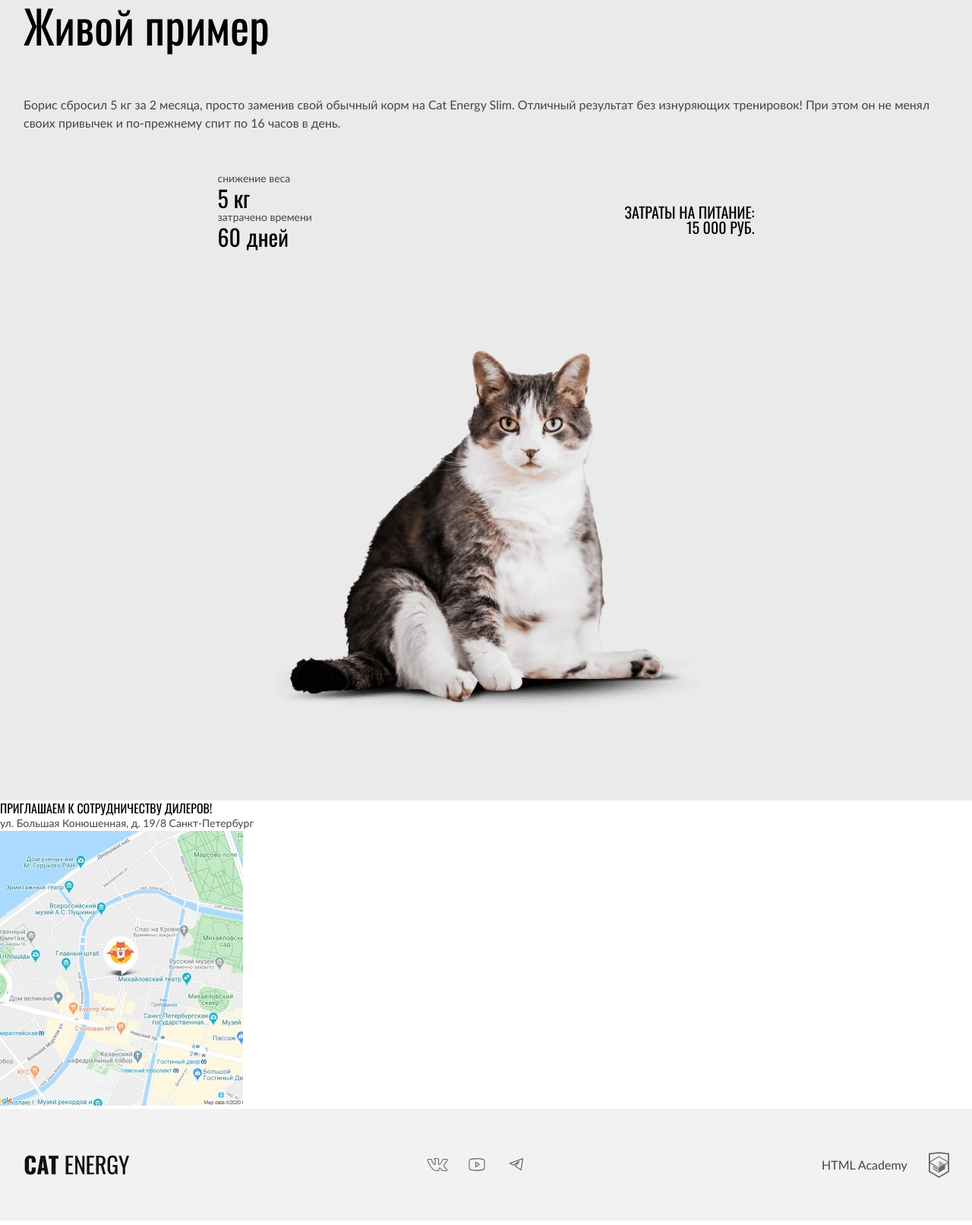
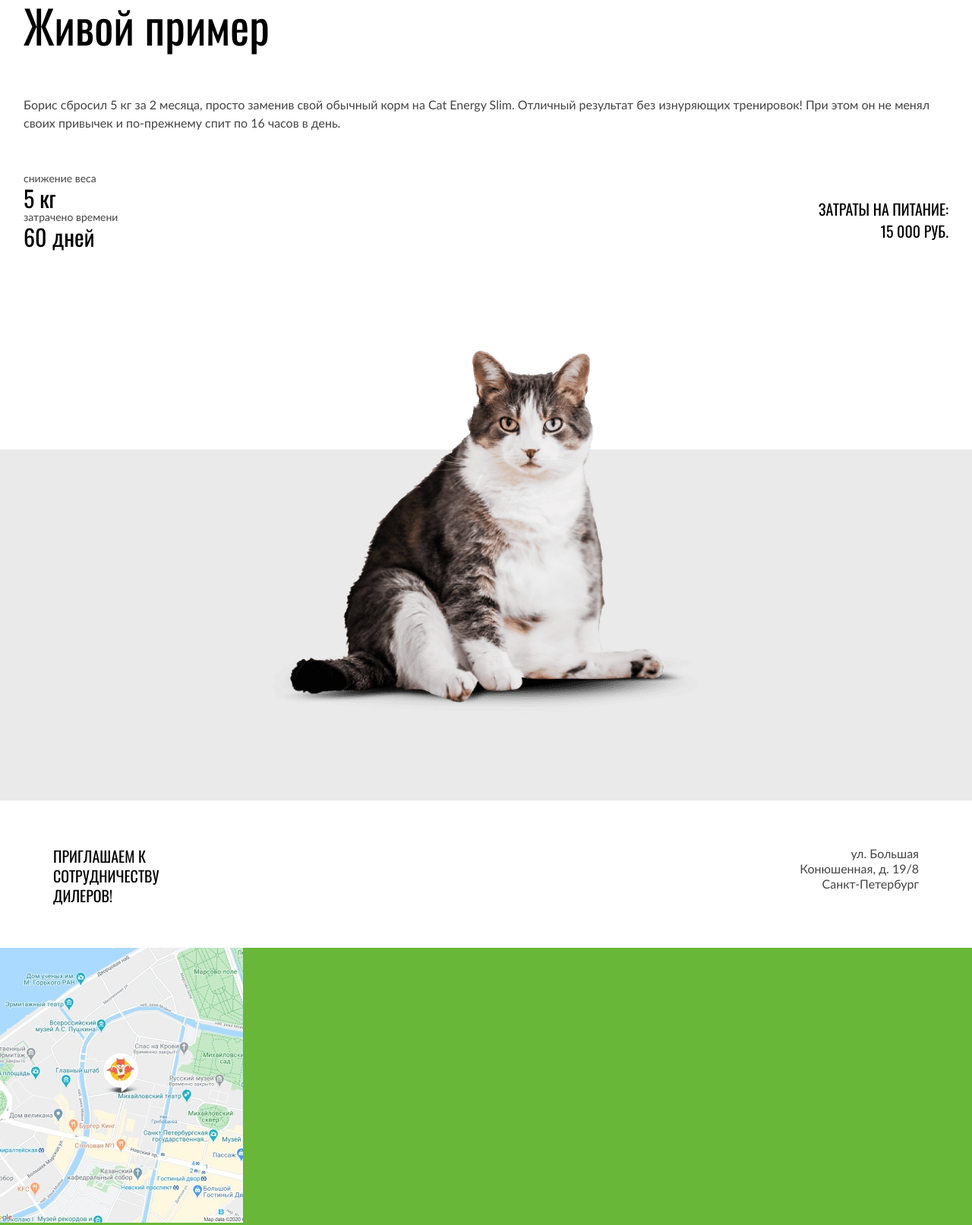
Before and after one commit to htmlacademy-adaptive/2257983-cat-energy-28, a website: page source/index.html in a window 1280 px wide. Shown: the part 2157-3770 px from the top of the page at 76% size. Drawn offline with nearby package versions, Linux system fonts and the light colour scheme; files that its build step writes are made by us from their sources; files whose address does not match are found by name.

Commit message:
Стилизация главной страницы

```diff
--- a/source/index.html
+++ b/source/index.html
@@ -79,13 +79,14 @@
       </section>
 
       <section class="example">
+        <div class="example__wrapper">
           <h2 class="example__title">Живой пример</h2>
           <p class="example__description">Борис сбросил 5 кг за 2 месяца, просто заменив свой
               обычный корм на Cat Energy Slim. Отличный результат
               без изнуряющих тренировок! При этом он не менял своих
               привычек и по-прежнему спит по 16 часов в день. </p>
 
-        <div class="example__wrapper">
+          <div class="profit">
             <div class="stats">
               <dl class="stats__list">
                 <dt class="stats__description">снижение веса</dt>
@@ -100,6 +101,7 @@
               <span class="expenses__price">15 000 РУБ.</span>
             </div>
           </div>
+        </div>
 
         <div class="cat">
           <img class="cat__image" src="img/index/cat-fat.png" alt="Толстый кот" width="280" height="256">
@@ -108,15 +110,15 @@
     </main>
 
     <footer class="main-footer">
-      <div class="main-footer__wrapper">
-
-        <div class="main-footer__adress adress">
+      <div class="main-footer__location location">
+        <div class="location__adress adress">
           <p class="adress__call">приглашаем к сотрудничеству дилеров!</p>
           <p class="adress__text">ул. Большая Конюшенная, д. 19/8 Санкт-Петербург</p>
         </div>
 
-        <div class="main-footer__map map">
+        <div class="location__map map">
           <img class="map__image" src="img/map-mobile.jpg" alt="Местонахождение на карте" width="320" height="362">
+        </div>
       </div>
 
       <div class="main-footer__bottom bottom">
@@ -146,7 +148,6 @@
           </a>
         </div>
       </div>
-      </div>
     </footer>
   </body>
 </html>
--- a/source/less/blocks/adress.less
+++ b/source/less/blocks/adress.less
@@ -1,13 +1,51 @@
+.adress {
+  padding: 26px 20px;
+  display: flex;
+  justify-content: space-between;
+
+  @media (min-width: @tablet-width) {
+    padding: 60px 70px 56px;
+  }
+
+  @media (min-width: @desktop-width) {
+    box-sizing: border-box;
+    width: 565px;
+    height: 198px;
+    padding: 56px 60px 56px 80px;
+    position: absolute;
+    top: 95px;
+    left: 110px;
+    background-color: @button-text-color;
+  }
+}
+
 .adress__call {
   .font-submain;
+  width: 139px;
   font-size: 16px;
   line-height: 20px;
   margin: 0;
   text-transform: uppercase;
+
+  @media (min-width: @tablet-width) {
+    font-size: 20px;
+    line-height: 26px;
+  }
 }
 
 .adress__text {
+  width: 139px;
   line-height: 20px;
   margin: 0;
   color: @text-color-submain;
+
+  @media (min-width: @tablet-width) {
+    width: 160px;
+    font-size: 16px;
+    text-align: right;
+  }
+
+  @media (min-width: @desktop-width) {
+    text-align: left;
+  }
 }
--- a/source/less/blocks/cat.less
+++ b/source/less/blocks/cat.less
@@ -1,6 +1,12 @@
+.cat {
+  @media (min-width: @desktop-width) {
+    padding-bottom: 10px;
+    align-self: flex-end;
+  }
+}
+
 .cat__image {
   display: block;
-  align-items: center;
 
   @media (min-width: @tablet-width) {
     width: 560px;
--- a/source/less/blocks/catalog.less
+++ b/source/less/blocks/catalog.less
@@ -35,7 +35,6 @@
   background-color: @bg-color-main;
 
   @media (min-width: @tablet-width) {
-    box-sizing: border-box;
     min-height: 372px;
     padding: 70px 316px 53px 52px;
   }
--- a/source/less/blocks/example.less
+++ b/source/less/blocks/example.less
@@ -7,6 +7,30 @@
 
   @media (min-width: @tablet-width) {
     padding: 90px 31px 101px;
+    background-image: linear-gradient(to top, @bg-color-submain 462px, #ffffff 0);
+  }
+
+  @media (min-width: @desktop-width) {
+    padding: 69px 110px 75px;
+    flex-direction: row;
+    justify-content: space-between;
+  }
+}
+
+.example__wrapper {
+  padding-bottom: 20px;
+
+  @media (min-width: @tablet-width) {
+    min-width: 707px;
+    padding-bottom: 91px;
+    display: flex;
+    flex-direction: column;
+  }
+
+  @media (min-width: @desktop-width) {
+    min-width: 0;
+    width: 436px;
+    padding-bottom: 0;
   }
 }
 
@@ -22,6 +46,28 @@
     font-size: 60px;
     line-height: 60px;
     padding-bottom: 63px;
+    position: relative;
+  }
+
+  @media (min-width: @desktop-width) {
+    padding-bottom: 146px;
+  }
+}
+
+.example__title::before {
+  @media (min-width: @tablet-width) {
+    content: "";
+    display: block;
+    position: absolute;
+    width: 768px;
+    height: 1px;
+    top: -43px;
+    left: -31px;
+    background-color: #e6e6e6;
+  }
+
+  @media (min-width: @desktop-width) {
+    display: none;
   }
 }
 
@@ -35,16 +81,8 @@
     line-height: 24px;
     padding-bottom: 54px;
   }
-}
 
-.example__wrapper {
-  padding-bottom: 20px;
-
-  @media (min-width: @tablet-width) {
-    min-width: 707px;
-    padding-bottom: 91px;
-    display: flex;
-    justify-content: space-between;
-    align-items: center;
+  @media (min-width: @desktop-width) {
+    padding-bottom: 69px;
   }
 }
--- a/source/less/blocks/expenses.less
+++ b/source/less/blocks/expenses.less
@@ -3,8 +3,14 @@
     display: flex;
     flex-direction: column;
     align-items: flex-end;
+    gap: 9px;
     font-size: 20px;
     line-height: 20px;
+  }
+
+  @media (min-width: @desktop-width) {
+    flex-direction: row;
+    gap: 63px;
   }
 }
 
--- /dev/null
+++ b/source/less/blocks/location.less
@@ -0,0 +1,5 @@
+.location {
+  @media (min-width: @desktop-width) {
+    position: relative;
+  }
+}
--- a/source/less/blocks/map.less
+++ b/source/less/blocks/map.less
@@ -1,3 +1,12 @@
+.map {
+  height: 362px;
+  background-color: @button-bg-color;
+
+  @media (min-width: @tablet-width) {
+    height: 400px;
+  }
+}
+
 .map-image {
   display: block;
 }
--- /dev/null
+++ b/source/less/blocks/profit.less
@@ -0,0 +1,16 @@
+.profit {
+  display: flex;
+  flex-direction: column;
+  align-items: center;
+
+  @media (min-width: @tablet-width) {
+    width: 100%;
+    flex-direction: row;
+    justify-content: space-between;
+  }
+
+  @media (min-width: @desktop-width) {
+    flex-direction: column;
+    align-items: flex-start;
+  }
+}
--- a/source/less/blocks/stats.less
+++ b/source/less/blocks/stats.less
@@ -1,11 +1,21 @@
 .stats__list {
   margin: 0;
   padding-bottom: 20px;
+
+  @media (min-width: @desktop-width) {
+    padding-bottom: 55px;
+  }
 }
 
 .stats__description {
   font-size: 12px;
+  line-height: 12px;
   color: @text-color-submain;
+
+  @media (min-width: @tablet-width) {
+    font-size: 14px;
+    line-height: 14px;
+  }
 }
 
 .stats__number {
@@ -20,17 +30,6 @@
   }
 }
 
-.stats__description {
-  font-size: 12px;
-  line-height: 12px;
-  color: @text-color-submain;
-
-  @media (min-width: @tablet-width) {
-    font-size: 14px;
-    line-height: 14px;
-  }
-}
-
 .expenses__text,
 .expenses__price {
   .font-submain;
--- a/source/less/style.less
+++ b/source/less/style.less
@@ -6,11 +6,13 @@
 @import "blocks/catalog.less";
 @import "blocks/job.less";
 @import "blocks/example.less";
+@import "blocks/profit.less";
 @import "blocks/stats.less";
 @import "blocks/expenses.less";
 @import "blocks/cat.less";
+@import "blocks/location.less";
+@import "blocks/adress.less";
+@import "blocks/map.less";
 @import "blocks/bottom.less";
-@import "blocks/map.less";
-@import "blocks/adress.less";
 @import "blocks/social.less";
 @import "blocks/copiright.less";
```
Also changed, not shown: source/less/blocks/main-header.less (+4 -4 lines). Lines whose indentation alone changed are shown as unchanged.
